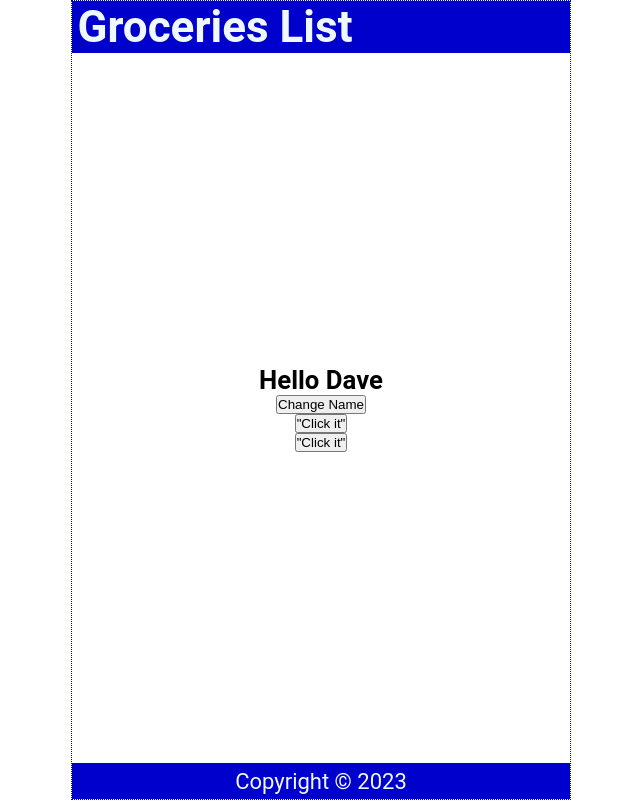
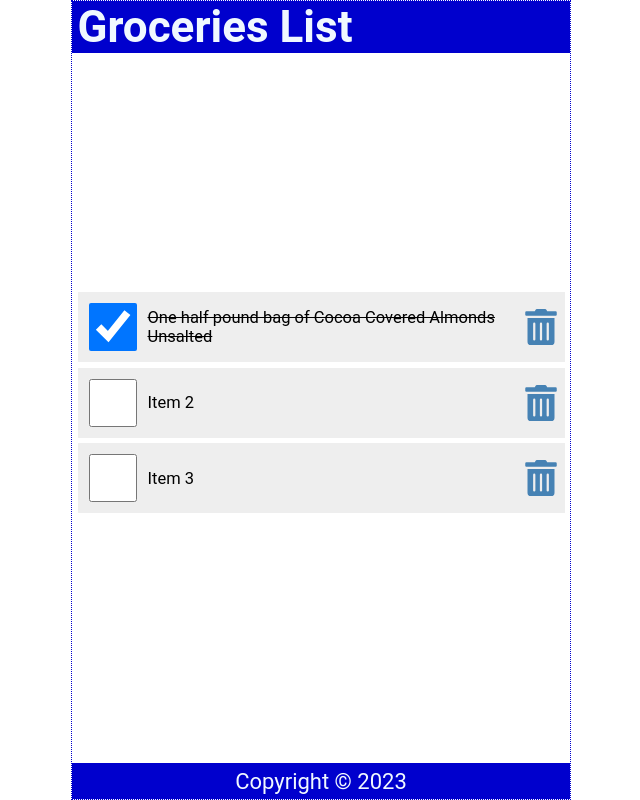
Before and after one commit to niksync1/modern-react-redux-withDG, a React (Create React App) app: page / in a window 1280 px wide. Shown: the whole page, without its empty margins (319-959 px from the left). Built offline with nearby package versions, Linux system fonts and the light colour scheme.

Commit message:
checkboxesand local storage

```diff
--- a/package.json
+++ b/package.json
@@ -34,5 +34,8 @@
       "last 1 firefox version",
       "last 1 safari version"
     ]
+  },
+  "devDependencies": {
+    "react-icons": "^4.8.0"
   }
 }
--- a/public/index.html
+++ b/public/index.html
@@ -24,7 +24,7 @@
       work correctly both with client-side routing and a non-root public URL.
       Learn how to configure a non-root public URL by running `npm run build`.
     -->
-    <title>React App</title>
+    <title>React To Do List</title>
   </head>
   <body>
     <noscript>You need to enable JavaScript to run this app.</noscript>
--- a/src/Content.js
+++ b/src/Content.js
@@ -1,34 +1,65 @@
 import React from 'react'
 import { useState } from 'react';
+import { FaTrashAlt } from 'react-icons/fa';
 
 const Content = () => {
 
-    const [name, setName] = useState('Dave');
-    const handleNameChange = () => {
-        const names = ['Bob', 'Kevin', 'Dave'];
-        const int = Math.floor(Math.random()*3);
-        return(
-            setName(names[int])
-        )
-      }
-    const handleClick=()=>{
-        console.log('You clicked it!')
+    const [items, setItems] = useState([
+        {
+            id: 1,
+            checked: true,
+            item: "One half pound bag of Cocoa Covered Almonds Unsalted"
+        },
+        {
+            id: 2,
+            checked: false,
+            item: "Item 2"
+        },
+        {
+            id: 3,
+            checked: false,
+            item: "Item 3"
+        }
+    ]);
+
+    const handleCheck = (id) => {
+        const listItems = items.map((item) => item.id === id ? { ...item, checked: !item.checked } : item);
+        setItems(listItems);
+        localStorage.setItem('shoppinglist', JSON.stringify(listItems));
     }
-    const handleClick2=(name)=>{
-        console.log(`${name} was clicked`)
-    }
-    const handleClick3=(e)=>{
-        console.log(e.target.innerText)
+
+    const handleDelete = (id) => {
+        const listItems = items.filter((item) => item.id !== id);
+        setItems(listItems);
+        localStorage.setItem('shoppinglist', JSON.stringify(listItems));
     }
 
   return (
     <main >
-       <h3 onDoubleClick={handleClick}>
-            Hello {name}
-       </h3>
-       <button onClick={handleNameChange}> Change Name</button>
-       <button onClick={()=> handleClick2('Dave')}> "Click it"</button>
-       <button onClick={(e)=> handleClick3(e)}> "Click it"</button>
+        {items.length ? (
+            <ul>
+                {items.map((item) => (
+                    <li className="item" key={item.id}>
+                        <input
+                            type="checkbox"
+                            onChange={() => handleCheck(item.id)}
+                            checked={item.checked}
+                        />
+                        <label
+                            style={(item.checked) ? { textDecoration: 'line-through' } : null}
+                            onDoubleClick={() => handleCheck(item.id)}
+                        >{item.item}</label>
+                        <FaTrashAlt
+                            onClick={() => handleDelete(item.id)}
+                            role="button"
+                            tabIndex="0"
+                        />
+                    </li>
+                    ))}
+            </ul>
+            ) : (
+                <p style={{ marginTop: '2rem' }}>Your list is empty.</p>
+        )}
     </main>
   )
 }
--- a/src/index.css
+++ b/src/index.css
@@ -57,3 +57,61 @@
   display: grid;
   place-content: center;
 }
+ul {
+  width: 100%;
+  list-style: none;
+  padding: 0 0.25rem 0.25rem;
+}
+
+ul li::before {
+  content: "\200B";
+}
+
+.item {
+  display: flex;
+  justify-content: flex-start;
+  align-items: center;
+  padding: 0.5rem 0 0.5rem 0.5rem;
+  margin: 0.25rem 0;
+  background-color: #eee;
+}
+
+.item:first-child {
+  margin: 0;
+}
+
+.item input[type="checkbox"] {
+  text-align: center;
+  width: 2.5rem;
+  width: 48px;
+  min-width: 48px;
+  height: 2.5rem;
+  height: 48px;
+  min-height: 48px;
+  cursor: pointer;
+  margin-right: 0.5rem;
+}
+
+.item input[type="checkbox"]:focus + label {
+  text-decoration: underline;
+}
+
+.item > label {
+  font-size: 0.75rem;
+  flex-grow: 1;
+}
+
+.item svg {
+  width: 48px;
+  min-width: 48px;
+  height: 36px;
+  font-size: 1rem;
+  color: steelblue;
+  cursor: pointer;
+}
+
+.item svg:focus,
+.item svg:hover {
+  color: red;
+  outline: none;
+}
```
Also changed, not shown: 1 other file (tests, documents, lock files or other folders).
